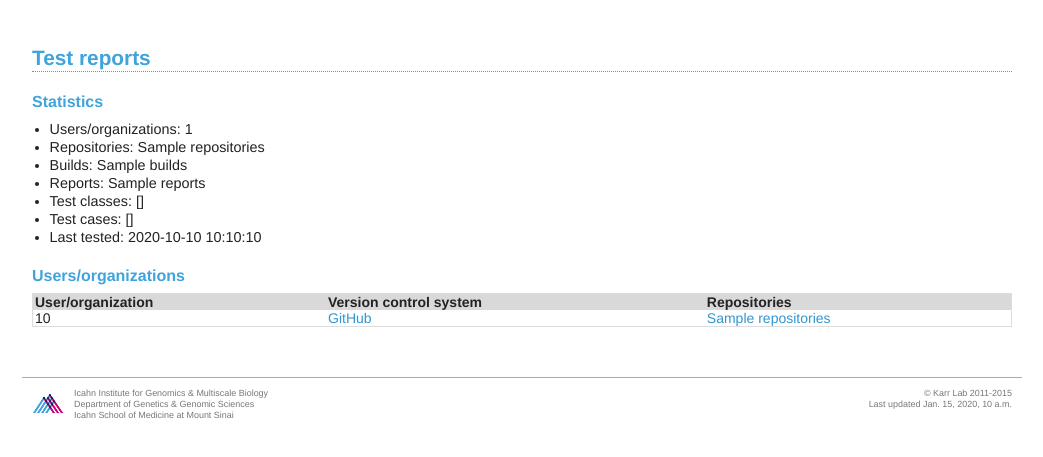
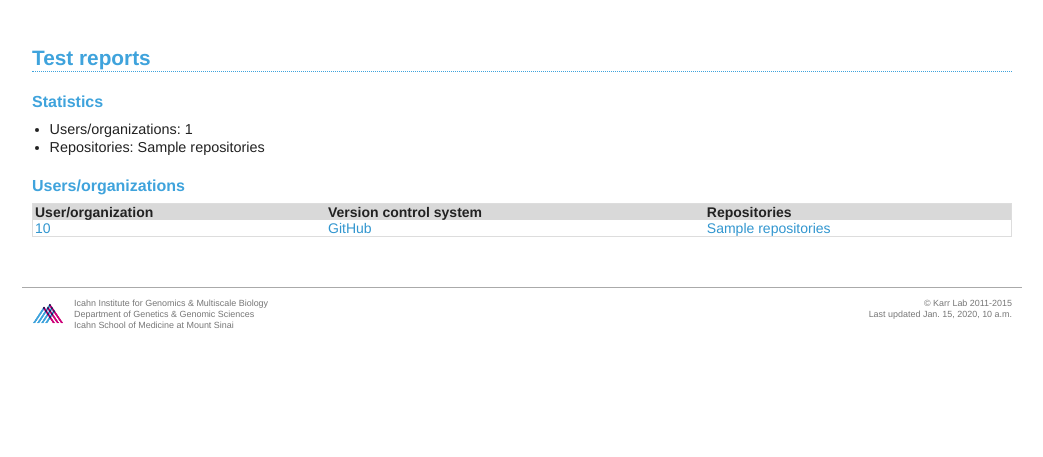
Before and after one commit to KarrLab/test_history_server, a Django app: template test_history_server/html/templates/index.html in a window 1280 px wide. Shown: the part 204-661 px from the top of the page, without its empty margins (118-1161 px from the left). Run offline with Django 3.2, Linux system fonts and the light colour scheme; the template is opened without the code that fills it: most values are stand-ins (such as "Sample title", 1, 10 or a date in 2020).

Commit message:
speeding up first pages

```diff
--- a/test_history_server/html/templates/index.html
+++ b/test_history_server/html/templates/index.html
@@ -9,11 +9,6 @@
 <ul>
   <li>Users/organizations: {{owners|length}}</li>
   <li>Repositories: {{statistics.repositories}}</li>
-  <li>Builds: {{statistics.builds}}</li>
-  <li>Reports: {{statistics.reports}}</li>
-  <li>Test classes: {{statistics.classes}}</li>
-  <li>Test cases: {{statistics.cases}}</li>
-  <li>Last tested: {{statistics.last_report|date:"Y-m-d H:i:s"}}</li>
 </ul>
 
 <h4>Users/organizations</h4>
@@ -28,8 +23,8 @@
   <tbody>
   {% for owner in owners %}
     <tr>
-      <td>{{ owner.owner }}</td>
-      <td><a href="https://github.com/{{ owner.owner }}">GitHub</a></td>
+      <td><a href="https://github.com/{{ owner.owner }}">{{ owner.owner }}</a></td>
+      <td><a href="https://github.com/">GitHub</a></td>
       <td><a href="{% url 'owner' owner=owner.owner %}">{{owner.repositories}}</a></td>
     </tr>
   {% endfor %}
--- a/test_history_server/html/templates/owner.html
+++ b/test_history_server/html/templates/owner.html
@@ -14,11 +14,6 @@
 <h4>Statistics</h4>
 <ul>
   <li>Repositories: {{repositories|length}}</li>
-  <li>Builds: {{statistics.builds}}</li>
-  <li>Reports: {{statistics.reports}}</li>
-  <li>Test classes: {{statistics.classes}}</li>
-  <li>Test cases: {{statistics.cases}}</li>
-  <li>Last tested: {{statistics.last_report|date:"Y-m-d H:i:s"}}</li>
 </ul>
 
 <h4>Repositories</h4>
```
Also changed, not shown: test_history_server/html/views.py (+0 -13 lines).
